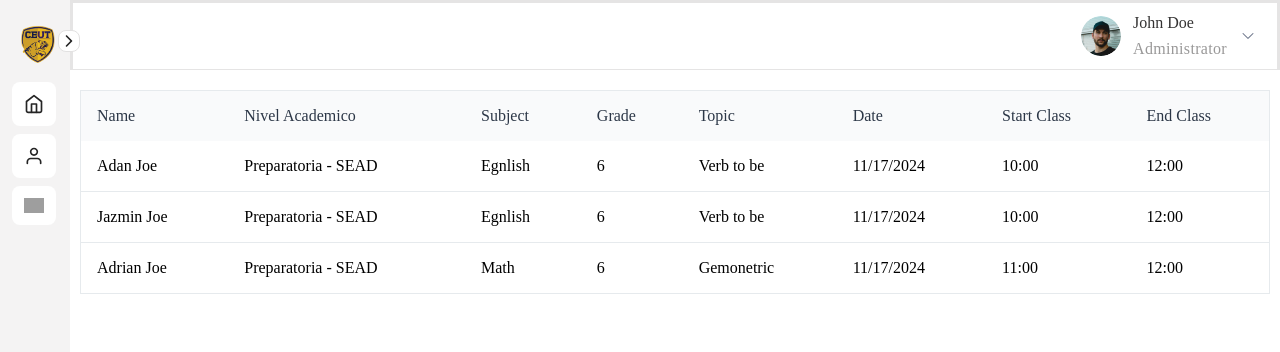
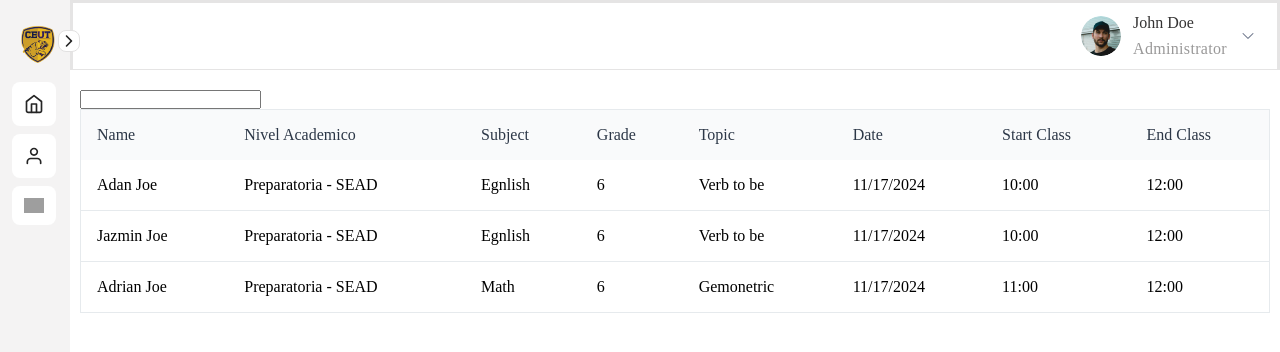
Before and after one commit to macin-dev/time-tracker, a React (Vite) app: page / in a window 1280 px wide. Shown: the top 352 px of the page. Built offline with nearby package versions, Linux system fonts and the light colour scheme; grey boxes are pictures that could not be loaded.

Commit message:
global filter by name tanstack table

```diff
--- a/src/components/table/Table.jsx
+++ b/src/components/table/Table.jsx
@@ -1,12 +1,15 @@
 import {
   flexRender,
   getCoreRowModel,
+  getFilteredRowModel,
   useReactTable,
 } from "@tanstack/react-table";
 import { data } from "./data";
 
 import "./Table.scss";
+import { useState } from "react";
 
+const Table = () => {
   const columns = [
     {
       accessorKey: "name",
@@ -51,14 +54,37 @@ const columns = [
     },
   ];
 
-const Table = () => {
+  const [columnFilters, setColumnFilters] = useState([]);
+
   const table = useReactTable({
     data,
     columns,
     getCoreRowModel: getCoreRowModel(),
+    getFilteredRowModel: getFilteredRowModel(),
+    state: {
+      columnFilters,
+    },
+    onColumnFiltersChange: setColumnFilters,
   });
 
+  const nameID = columnFilters.find((f) => f.id === "name")?.value || "";
+  const onFilterChange = (id, value) =>
+    setColumnFilters((prev) =>
+      prev
+        .filter((f) => f.id !== "name")
+        .concat({
+          id,
+          value,
+        })
+    );
+
   return (
+    <section>
+      <input
+        value={nameID}
+        type="text"
+        onChange={(e) => onFilterChange("name", e.target.value)}
+      />
       <table className="table">
         <thead className="table-header">
           {table.getHeaderGroups().map((headerGroup) => (
@@ -81,6 +107,7 @@ const Table = () => {
           ))}
         </tbody>
       </table>
+    </section>
   );
 };
 
```
Lines whose indentation alone changed are shown as unchanged.
